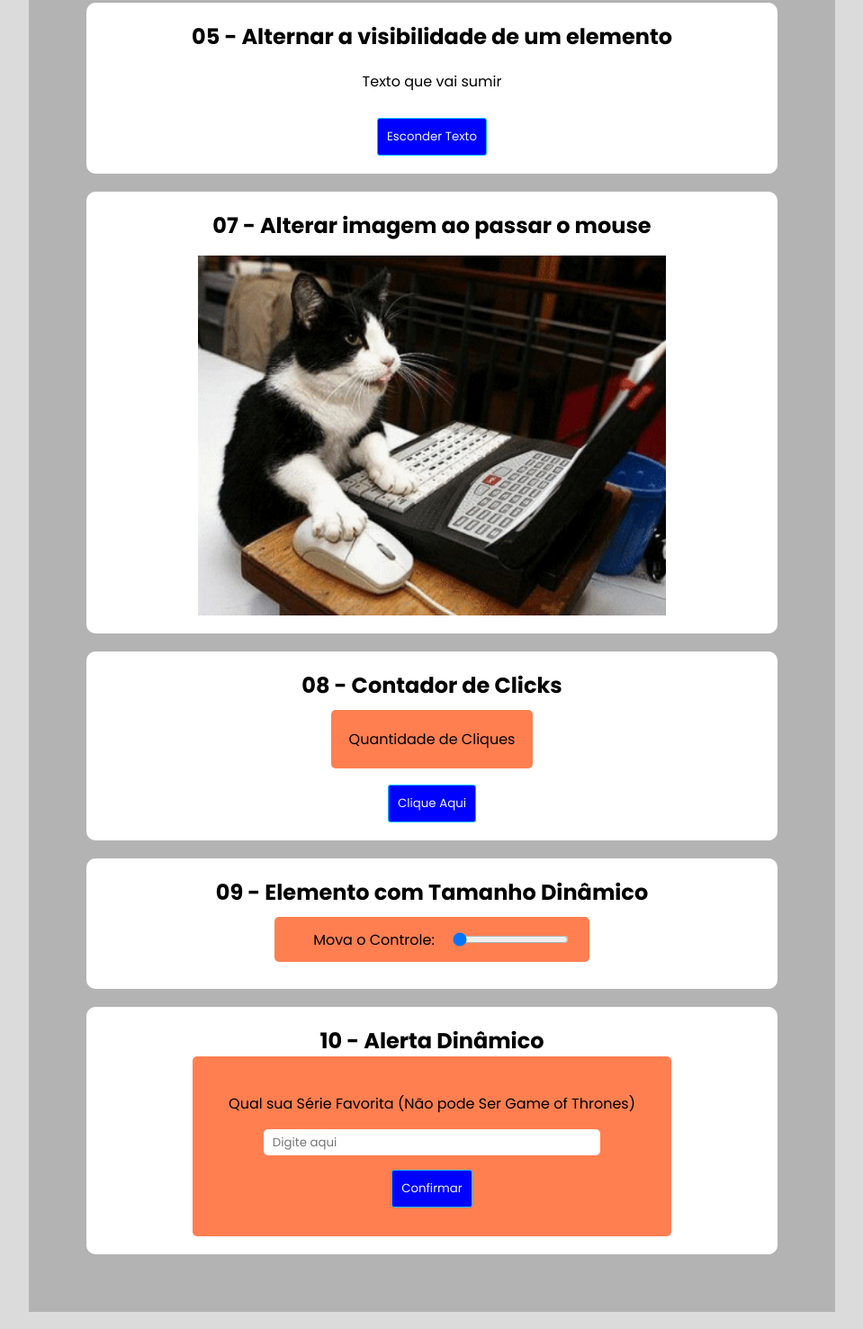
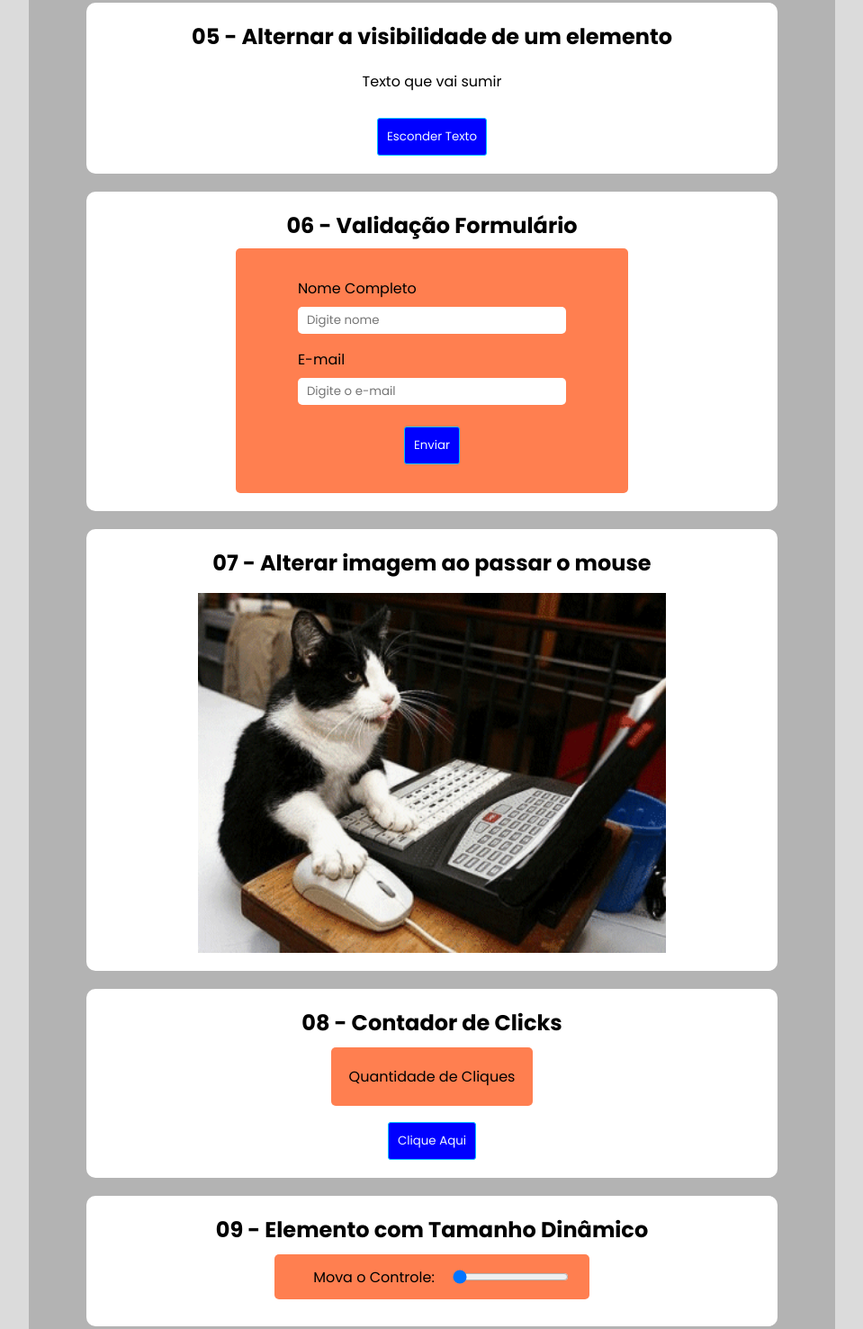
Before and after one commit to faonictor/atividade-listajs, a plain HTML site: page index.html in a window 1280 px wide. Shown: the part 865-2342 px from the top of the page at 90% size, without its empty margins (160-1119 px from the left). Drawn offline with Linux system fonts and the light colour scheme.

Commit message:
correção-de-css+add-q10

```diff
--- a/css/style.css
+++ b/css/style.css
@@ -112,7 +112,7 @@ h3{
     height: 50px;
 }
 
-.p-container{
+.form-container{
     display: flex;
     flex-direction: column;
     justify-content: center;
@@ -120,29 +120,30 @@ h3{
     padding: 32px;
     background-color:coral ;
     border-radius: 5px;
-    min-width: 300px;
-    height: 200px;
+    width: 60%;
+    margin-top: 8px;
 }
 
-.p-container label{
-    margin: 8px;
+div.form-box label{
+    align-self: start;
 }
 
-.p-container label{
+input.form-basico{
+    width: 100%;
     margin: 8px;
-}
-
-.form-basico{
-    margin: 8px;
-    width: 80%;
     height: 30px;
     border-radius: 5px;
     border: none;
     outline: none;
+    margin-bottom: 16px;
 }
 
-.form-basico:focus{
-    box-shadow:0px 0px 20px rgb(151, 47, 9);
+div.form-box{
+    width: 80%;
+    display: flex;
+    flex-direction: column;
+    align-items: center;
+    flex-grow: 1;
 }
 
 .form-basico::placeholder {
@@ -150,5 +151,11 @@ h3{
 }
 
 input[type=text]:focus {
-    border: 3px solid rgb(151, 47, 9);
+    box-shadow:0px 0px 20px rgb(151, 47, 9);
+    border: 3px solid #b3b3b349;
 }
+
+input[type=e-mail]:focus {
+    box-shadow:0px 0px 20px rgb(151, 47, 9);
+    border: 3px solid #b3b3b349;
+}
--- a/index.html
+++ b/index.html
@@ -48,7 +48,21 @@
                 <div id="p-hidden">
                     <p>Texto que vai sumir</p>
                 </div>
-                <input class="btn" type="button" value="Esconder Texto" onclick="hideTexto()" />
+                <input id="btn-q5" class="btn" type="button" value="Esconder Texto" onclick="hideTexto()" />
+            </div>
+            <div class="questions">
+                <h2>06 - Validação Formulário</h2>
+                <form class="form-container" action="post" onsubmit="return validarForm()">
+                    <div class="form-box">
+                        <label for="nome">Nome Completo</label>
+                        <input class="form-basico" type="text" id="nome" name="nome" placeholder="Digite nome" required>
+                    </div>
+                    <div class="form-box">
+                        <label for="email">E-mail</label>
+                        <input class="form-basico" type="e-mail" id="email" name="email" placeholder="Digite o e-mail" required>
+                    </div>
+                    <button class="btn" type="submit">Enviar</button>
+                </form>
             </div>
             <div class="questions">
                 <h2>07 - Alterar imagem ao passar o mouse</h2>
@@ -70,9 +84,11 @@
             </div>
             <div class="questions">
                 <h2>10 - Alerta Dinâmico</h2>
-                <div class="p-container">
-                    <label for="text"> Qual sua Série Favorita (Não pode Ser Game of Thrones) </label>
-                    <input class="form-basico" type="text" id="textoEntrada" placeholder="Digite aqui">
+                <div class="form-container">
+                    <div class="form-box">
+                        <label for="text"> Qual sua Série Favorita (Não pode Game of Thrones)? </label>
+                        <input class="form-basico" type="text" id="textoEntrada" placeholder="Digite aqui">
+                    </div>
                     <input class="btn" type="button" value="Confirmar" onclick="alertaDinamica()" />
                 </div>
             </div>
--- a/script.js
+++ b/script.js
@@ -47,13 +47,41 @@ function removerParagrafo(paragrafoId) {
 function hideTexto(){
     //Modificar esta função
     let elemento = document.getElementById("p-hidden");
+    let btn = document.getElementById("btn-q5")
+
     if(elemento.style.display=='none'){
+        btn.value = 'Esconder Texto'
         elemento.style.display='';
     }else{
         elemento.style.display='none'
+        btn.value = 'Mostrar Texto'
     }
 }
 //-------------> Q6
+function validaForm() {
+    const nome = document.getElementById('nome').value.trim();
+    const email = document.getElementById('email').value.trim();
+
+    // Expressão regular para validar o email
+    const regexEmail = /^[^\s@]+@[^\s@]+\.[^\s@]+$/;
+
+    if (nome === '') {
+        alert('Por favor, insira seu nome.');
+        return false;
+    }
+
+    if (email === '') {
+        alert('Por favor, insira seu email.');
+        return false;
+    }
+
+    // Verificar se o email está em um formato válido
+    if (!regexEmail.test(email)) {
+        alert('Por favor, insira um email válido.');
+        return false;
+    }
+    return true;
+}
 
 
 
```
